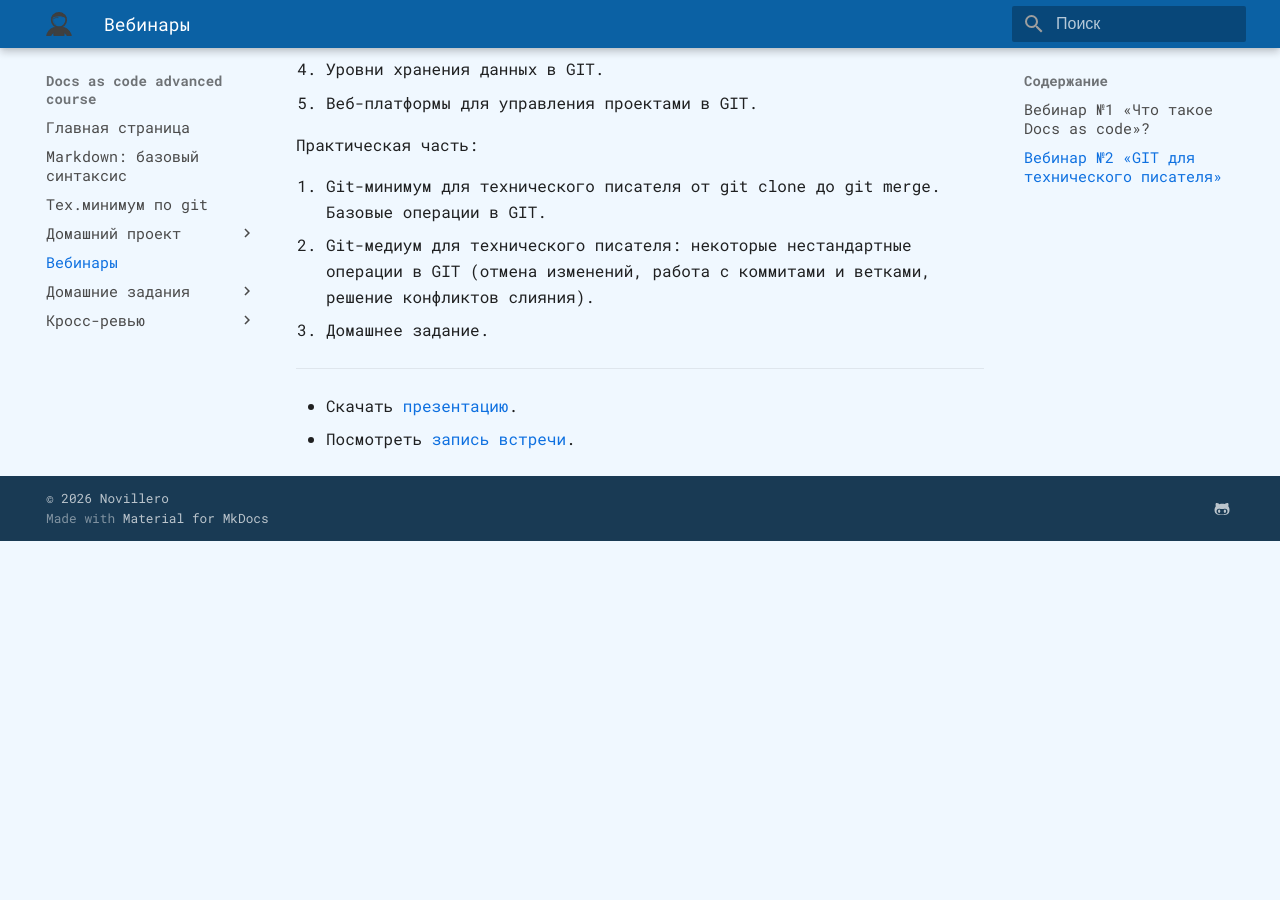
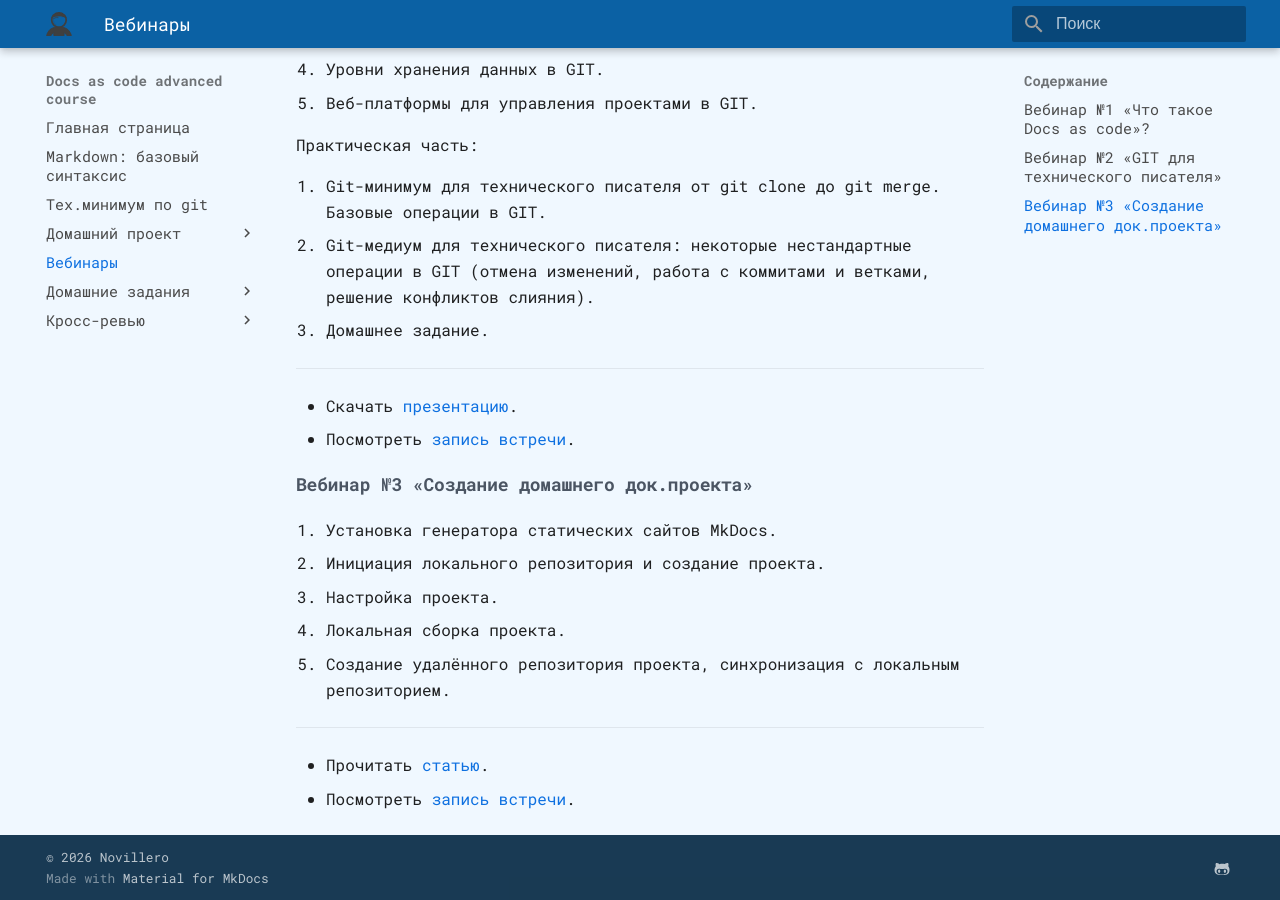
Before and after one commit to novillero/dac-advanced, an MkDocs documentation site: the page built from docs/meetings.md, in a window 1280 px wide and 900 px high, scrolled down 902 px. Built offline with MkDocs 1.6.1 and Material for MkDocs 9.7.7, drawn with Linux system fonts in a browser that asks for light colours; some web fonts are replaced; before the commit the page ends 1443 px from its top, so only the background shows below that.

Commit message:
добавил запись встречи

```diff
--- a/docs/meetings.md
+++ b/docs/meetings.md
@@ -40,3 +40,16 @@
 
 * Скачать [презентацию](./original-docs/meeting-2.pdf){target=_blank}.
 * Посмотреть [запись встречи](https://disk.yandex.ru/i/etSWbH5UICfCWQ){target=_blank}.
+
+#### Вебинар №3 «Создание домашнего док.проекта»
+
+1. Установка генератора статических сайтов MkDocs.
+2. Инициация локального репозитория и создание проекта.
+3. Настройка проекта.
+4. Локальная сборка проекта.
+5. Создание удалённого репозитория проекта, синхронизация с локальным репозиторием.
+
+---
+
+* Прочитать [статью](./pet-project/mkdocs-setup.md).
+* Посмотреть [запись встречи](https://disk.yandex.ru/i/1VZeSDh_JGAruQ){target=_blank}.
```
Also changed, not shown: docs/homeworks/homework-3.md (+4 -0 lines).
